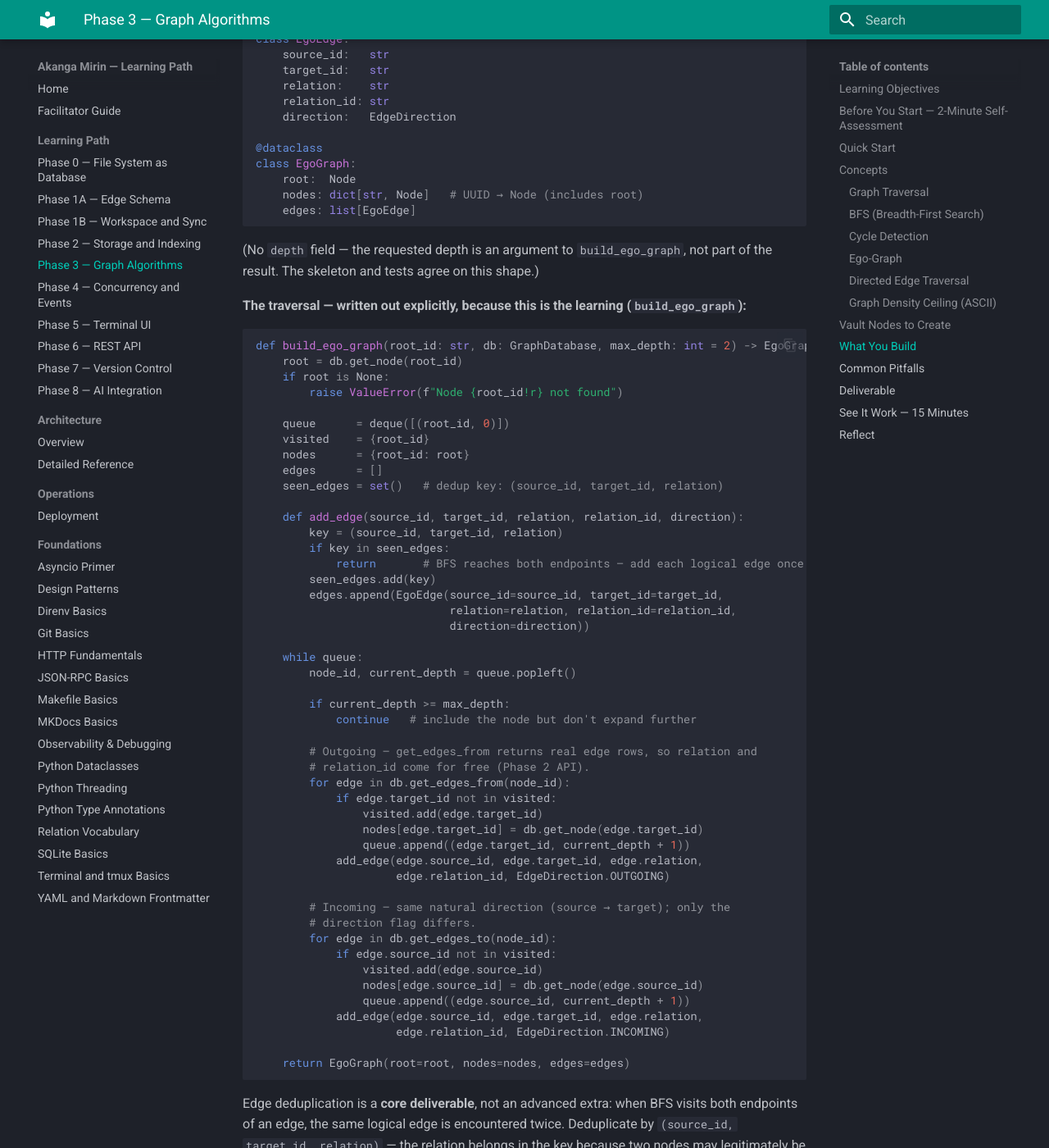
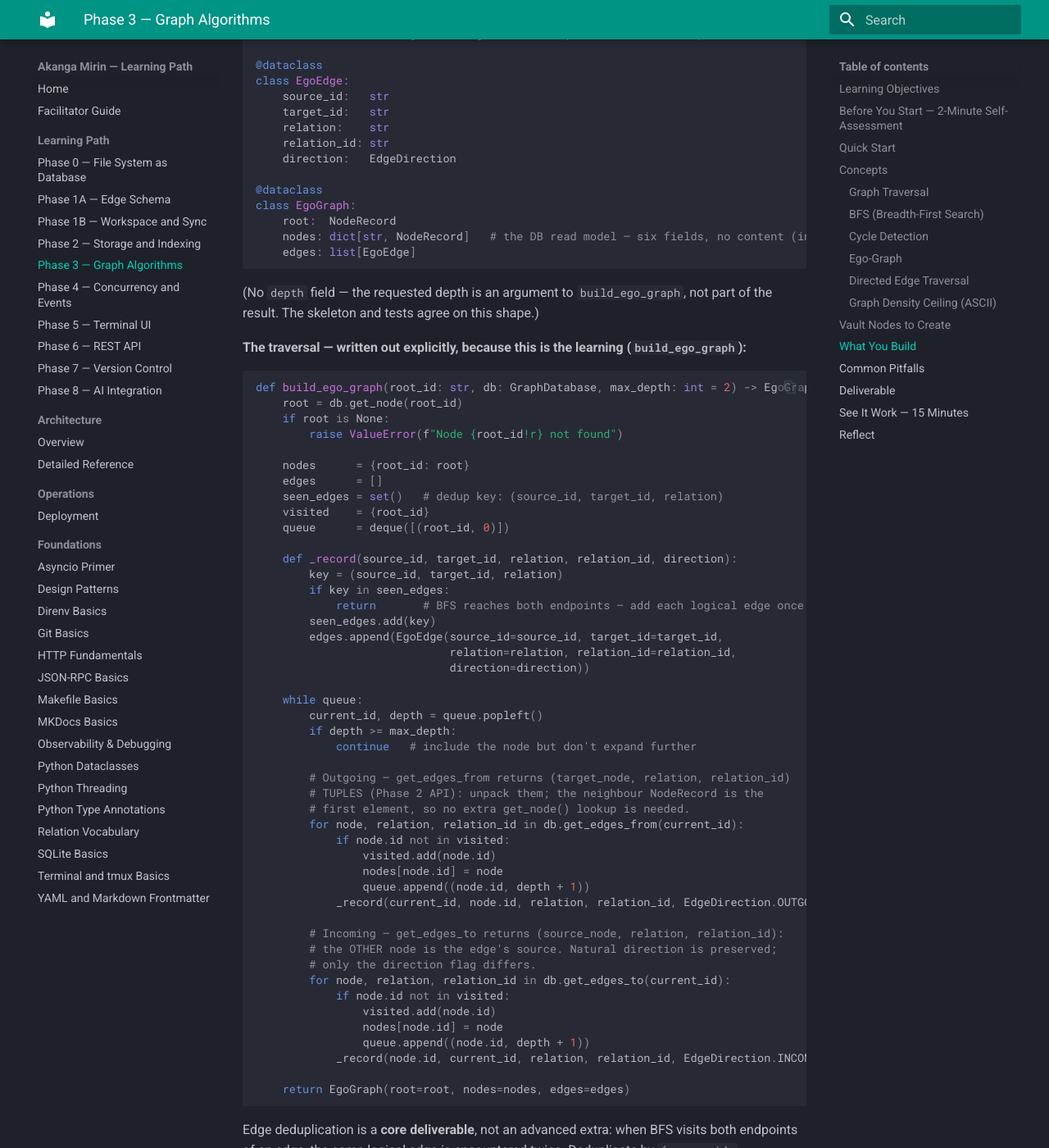
Before and after one commit to ArthurPieri/akanga_mirin, an MkDocs documentation site: the page built from docs/learning/phase-03-graph-algorithms.md, in a window 1280 px wide and 1400 px high, scrolled down 4192 px. Shown: the whole window at 82% size. Built offline with MkDocs 1.6.1 and Material for MkDocs 9.7.7, drawn with Linux system fonts in a browser that asks for light colours; some of the changed text lies outside the part shown.

Commit message:
fix: noteapp-alignment phase-03 traversal — tuple contract not edge rows (B-2)
get_edges_from/to return (neighbour_NodeRecord, relation, relation_id) tuples,
not edge rows with .target_id attributes. Rewrite the reference build_ego_graph
to unpack tuples (no second get_node lookup), fix the EgoGraph dataclass to
NodeRecord, and correct the :116 contract prose.

Co-Authored-By: Claude Opus 4.8 (1M context) <noreply@anthropic.com>

````diff
--- a/docs/learning/phase-03-graph-algorithms.md
+++ b/docs/learning/phase-03-graph-algorithms.md
@@ -113,8 +113,10 @@ flag records only how the edge relates to the root (`OUTGOING` = root is the sou
 source/target and never changes how the triple is serialized.
 
 Every `EgoEdge` also carries the **real** `relation` and `relation_id` from the edges
-table — Phase 2's `get_edges_from(node_id)` / `get_edges_to(node_id)` return full edge
-rows, so the relation comes for free during traversal. Do not settle for `relation=""`.
+table — Phase 2's `get_edges_from(node_id)` / `get_edges_to(node_id)` return
+`(neighbour_node, relation, relation_id)` **tuples** — the neighbour `NodeRecord`
+travels with the labels, so the relation comes for free during traversal (and you
+never need a second `get_node` lookup for a neighbour). Do not settle for `relation=""`.
 
 > Akanga node: `Directed Edge Traversal`
 
@@ -169,8 +171,8 @@ class EgoEdge:
 
 @dataclass
 class EgoGraph:
-    root:  Node
-    nodes: dict[str, Node]   # UUID → Node (includes root)
+    root:  NodeRecord
+    nodes: dict[str, NodeRecord]   # the DB read model — six fields, no content (includes root)
     edges: list[EgoEdge]
 ```
 
@@ -185,13 +187,13 @@ def build_ego_graph(root_id: str, db: GraphDatabase, max_depth: int = 2) -> EgoG
     if root is None:
         raise ValueError(f"Node {root_id!r} not found")
 
-    queue      = deque([(root_id, 0)])
-    visited    = {root_id}
     nodes      = {root_id: root}
     edges      = []
     seen_edges = set()   # dedup key: (source_id, target_id, relation)
+    visited    = {root_id}
+    queue      = deque([(root_id, 0)])
 
-    def add_edge(source_id, target_id, relation, relation_id, direction):
+    def _record(source_id, target_id, relation, relation_id, direction):
         key = (source_id, target_id, relation)
         if key in seen_edges:
             return       # BFS reaches both endpoints — add each logical edge once
@@ -201,30 +203,29 @@ def build_ego_graph(root_id: str, db: GraphDatabase, max_depth: int = 2) -> EgoG
                              direction=direction))
 
     while queue:
-        node_id, current_depth = queue.popleft()
-
-        if current_depth >= max_depth:
+        current_id, depth = queue.popleft()
+        if depth >= max_depth:
             continue   # include the node but don't expand further
 
-        # Outgoing — get_edges_from returns real edge rows, so relation and
-        # relation_id come for free (Phase 2 API).
-        for edge in db.get_edges_from(node_id):
-            if edge.target_id not in visited:
-                visited.add(edge.target_id)
-                nodes[edge.target_id] = db.get_node(edge.target_id)
-                queue.append((edge.target_id, current_depth + 1))
-            add_edge(edge.source_id, edge.target_id, edge.relation,
-                     edge.relation_id, EdgeDirection.OUTGOING)
+        # Outgoing — get_edges_from returns (target_node, relation, relation_id)
+        # TUPLES (Phase 2 API): unpack them; the neighbour NodeRecord is the
+        # first element, so no extra get_node() lookup is needed.
+        for node, relation, relation_id in db.get_edges_from(current_id):
+            if node.id not in visited:
+                visited.add(node.id)
+                nodes[node.id] = node
+                queue.append((node.id, depth + 1))
+            _record(current_id, node.id, relation, relation_id, EdgeDirection.OUTGOING)
 
-        # Incoming — same natural direction (source → target); only the
-        # direction flag differs.
-        for edge in db.get_edges_to(node_id):
-            if edge.source_id not in visited:
-                visited.add(edge.source_id)
-                nodes[edge.source_id] = db.get_node(edge.source_id)
-                queue.append((edge.source_id, current_depth + 1))
-            add_edge(edge.source_id, edge.target_id, edge.relation,
-                     edge.relation_id, EdgeDirection.INCOMING)
+        # Incoming — get_edges_to returns (source_node, relation, relation_id):
+        # the OTHER node is the edge's source. Natural direction is preserved;
+        # only the direction flag differs.
+        for node, relation, relation_id in db.get_edges_to(current_id):
+            if node.id not in visited:
+                visited.add(node.id)
+                nodes[node.id] = node
+                queue.append((node.id, depth + 1))
+            _record(node.id, current_id, relation, relation_id, EdgeDirection.INCOMING)
 
     return EgoGraph(root=root, nodes=nodes, edges=edges)
 ```
````
